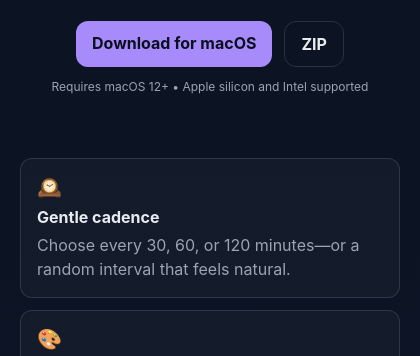
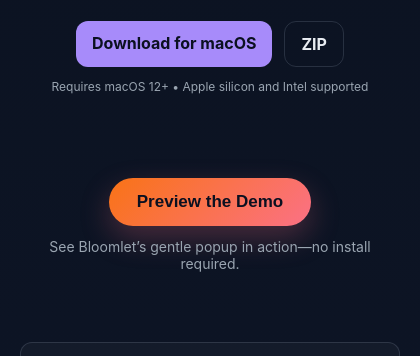
Before and after one commit to idclark34/Bloomlet, an Electron app: page index.html in a window 420 px wide. Shown: the part 417-773 px from the top of the page. Drawn offline with Linux system fonts and the light colour scheme.

Commit message:
Add Windows build support and refresh landing demo CTA

```diff
--- a/demo.js
+++ b/demo.js
@@ -3,6 +3,7 @@
   const popup = document.getElementById('demo-popup');
   const text = document.getElementById('demo-text');
   const showHeaderBtn = document.getElementById('demo-show-header');
+  const showHeroBtn = document.getElementById('demo-show-hero');
 
   // Dragging state
   let isDragging = false;
@@ -119,5 +120,6 @@
     container.classList.remove('dragging');
   });
 
-  showHeaderBtn.addEventListener('click', showDemoPopup);
+  if (showHeaderBtn) showHeaderBtn.addEventListener('click', showDemoPopup);
+  if (showHeroBtn) showHeroBtn.addEventListener('click', showDemoPopup);
 })();
--- a/docs/demo.js
+++ b/docs/demo.js
@@ -3,6 +3,7 @@
   const popup = document.getElementById('demo-popup');
   const text = document.getElementById('demo-text');
   const showHeaderBtn = document.getElementById('demo-show-header');
+  const showHeroBtn = document.getElementById('demo-show-hero');
 
   // Dragging state
   let isDragging = false;
@@ -119,5 +120,6 @@
     container.classList.remove('dragging');
   });
 
-  showHeaderBtn.addEventListener('click', showDemoPopup);
+  if (showHeaderBtn) showHeaderBtn.addEventListener('click', showDemoPopup);
+  if (showHeroBtn) showHeroBtn.addEventListener('click', showDemoPopup);
 })();
--- a/docs/styles.css
+++ b/docs/styles.css
@@ -41,7 +41,33 @@
 .btn-primary:hover{filter:brightness(1.05)}
 .btn-ghost{color:var(--fg);border:1px solid var(--border)}
 .btn-ghost:hover{background:rgba(255,255,255,.03)}
+.btn-demo{
+  background:linear-gradient(135deg,#f97316,#fb7185);
+  color:#0b1020;
+  border:none;
+  box-shadow:0 12px 30px rgba(251,113,133,0.25);
+  transition:transform 0.18s ease, box-shadow 0.18s ease;
+}
+.btn-demo:hover{
+  transform:translateY(-2px);
+  box-shadow:0 16px 32px rgba(251,113,133,0.32);
+}
 .note{margin-top:12px;color:var(--muted);font-size:12px}
+
+.demo-callout{
+  padding:48px 0 28px;
+  text-align:center;
+}
+.demo-callout .btn-demo{
+  padding:14px 28px;
+  font-size:17px;
+  border-radius:999px;
+}
+.demo-callout-hint{
+  margin-top:12px;
+  color:var(--muted);
+  font-size:14px;
+}
 
 .demo-popup-container{
   position:fixed;
--- a/index.html
+++ b/index.html
@@ -37,6 +37,13 @@
             <a class="btn btn-ghost" onclick="downloadFile('https://github.com/idclark34/Bloomlet/releases/download/v0.1.0/Bloomlet-0.1.0-mac.zip', 'Bloomlet-0.1.0-mac.zip'); return false;" href="#">ZIP</a>
           </div>
           <div class="note">Requires macOS 12+ • Apple silicon and Intel supported</div>
+        </div>
+      </section>
+
+      <section class="demo-callout">
+        <div class="container">
+          <button id="demo-show-hero" class="btn btn-demo">Preview the Demo</button>
+          <p class="demo-callout-hint">See Bloomlet’s gentle popup in action—no install required.</p>
         </div>
       </section>
 
--- a/styles.css
+++ b/styles.css
@@ -41,7 +41,33 @@
 .btn-primary:hover{filter:brightness(1.05)}
 .btn-ghost{color:var(--fg);border:1px solid var(--border)}
 .btn-ghost:hover{background:rgba(255,255,255,.03)}
+.btn-demo{
+  background:linear-gradient(135deg,#f97316,#fb7185);
+  color:#0b1020;
+  border:none;
+  box-shadow:0 12px 30px rgba(251,113,133,0.25);
+  transition:transform 0.18s ease, box-shadow 0.18s ease;
+}
+.btn-demo:hover{
+  transform:translateY(-2px);
+  box-shadow:0 16px 32px rgba(251,113,133,0.32);
+}
 .note{margin-top:12px;color:var(--muted);font-size:12px}
+
+.demo-callout{
+  padding:48px 0 28px;
+  text-align:center;
+}
+.demo-callout .btn-demo{
+  padding:14px 28px;
+  font-size:17px;
+  border-radius:999px;
+}
+.demo-callout-hint{
+  margin-top:12px;
+  color:var(--muted);
+  font-size:14px;
+}
 
 .demo-popup-container{
   position:fixed;
```
Also changed, not shown: docs/index.html (+7 -0 lines), package.json (+20 -1 lines), README.md.
